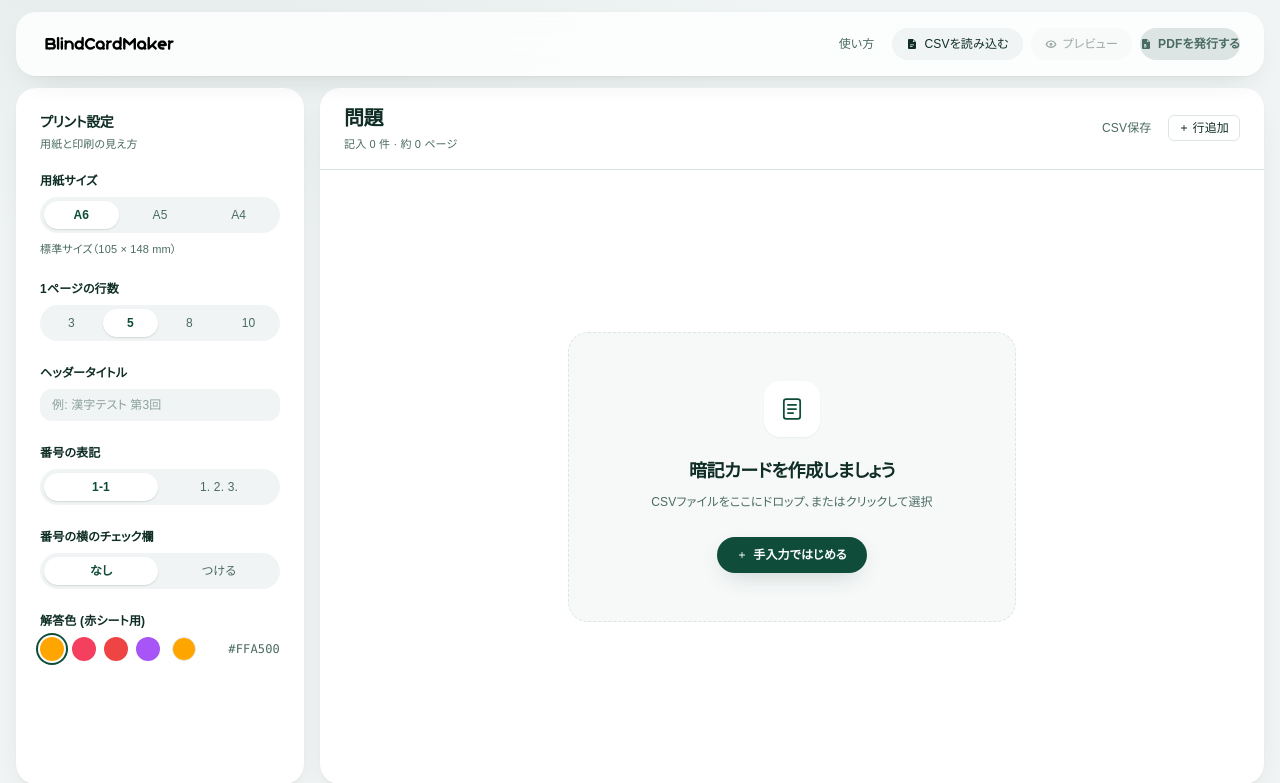
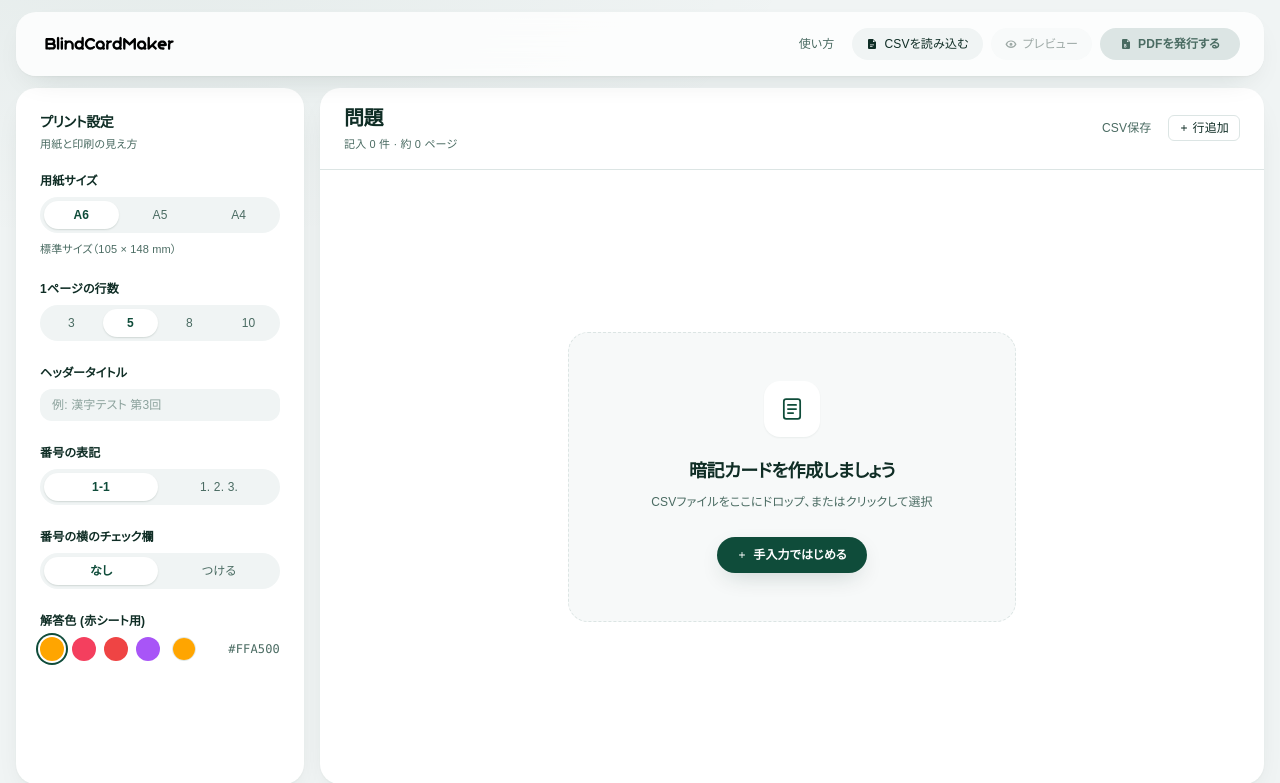
Before and after one commit to chehshs/blindcard, a Flask app: page / in a window 1280 px wide. Shown: the top 783 px of the page. Run offline with Flask 3, Linux system fonts and the light colour scheme; style sheets or scripts are compiled from the project's sources.

Commit message:
ボタンの左右余白を修正
px-4.5 は Tailwind の既定スペーシングに存在せずクラスが生成されないため、
「PDFを発行する」と「編集画面へ」の左右パディングが 0 になっていた。
有効な px-5 に変更する。あわせて未使用の shadow-knob トークンを削除する。

Co-Authored-By: Claude Opus 5 <noreply@anthropic.com>

```diff
--- a/tailwind.config.js
+++ b/tailwind.config.js
@@ -6,7 +6,6 @@ module.exports = {
       boxShadow: {
         xs: "0 1px 2px 0 rgb(15 45 37 / 0.06)",
         panel: "0 1px 2px 0 rgb(15 45 37 / 0.04), 0 12px 32px -16px rgb(15 45 37 / 0.18)",
-        knob: "0 1px 2px 0 rgb(15 45 37 / 0.10), 0 1px 1px 0 rgb(15 45 37 / 0.04)",
         pop: "0 8px 24px -8px rgb(15 45 37 / 0.24)",
       },
       borderRadius: {
--- a/templates/guide.html
+++ b/templates/guide.html
@@ -12,7 +12,7 @@
     <a href="/" class="flex min-w-0 items-center gap-3">
       <img src="/static/blindcard-maker.svg" alt="BlindCardMaker" class="h-6 w-auto max-w-[10rem] sm:h-7 sm:max-w-[14rem]">
     </a>
-    <a href="/" class="inline-flex items-center rounded-full bg-mint px-4.5 py-2 text-xs font-semibold text-white shadow-pop transition hover:bg-mint-hover">編集画面へ</a>
+    <a href="/" class="inline-flex items-center rounded-full bg-mint px-5 py-2 text-xs font-semibold text-white shadow-pop transition hover:bg-mint-hover">編集画面へ</a>
   </header>
 
   <div class="mx-auto flex max-w-5xl gap-10 px-4 py-8 sm:px-6 lg:py-10">
--- a/templates/index.html
+++ b/templates/index.html
@@ -30,7 +30,7 @@
           <svg class="icon" viewBox="0 0 24 24" aria-hidden="true"><path d="M12 5c5 0 9.3 3.1 11 7.5C21.3 16.9 17 20 12 20S2.7 16.9 1 12.5C2.7 8.1 7 5 12 5zm0 2.2A7.5 7.5 0 0 0 4.1 12.5 7.5 7.5 0 0 0 12 16.8a7.5 7.5 0 0 0 7.9-4.3A7.5 7.5 0 0 0 12 7.2zm0 2.3a3 3 0 1 1 0 6 3 3 0 0 1 0-6z"/></svg>
           <span class="hidden sm:inline">プレビュー</span>
         </button>
-        <button type="button" class="inline-flex items-center gap-1.5 rounded-full bg-mint px-4.5 py-2 text-xs font-semibold text-white shadow-pop transition hover:bg-mint-hover disabled:cursor-not-allowed disabled:bg-mint-line disabled:text-mint-muted disabled:shadow-none" :disabled="!canExport || generating" @click="generatePdf">
+        <button type="button" class="inline-flex items-center gap-1.5 rounded-full bg-mint px-5 py-2 text-xs font-semibold text-white shadow-pop transition hover:bg-mint-hover disabled:cursor-not-allowed disabled:bg-mint-line disabled:text-mint-muted disabled:shadow-none" :disabled="!canExport || generating" @click="generatePdf">
           <svg v-if="generating" class="icon icon-spin" viewBox="0 0 24 24" aria-hidden="true"><path d="M12 2a10 10 0 1 0 10 10h-2.2A7.8 7.8 0 1 1 12 4.2z"/></svg>
           <svg v-else class="icon" viewBox="0 0 24 24" aria-hidden="true"><path d="M14 2H6a2 2 0 0 0-2 2v16a2 2 0 0 0 2 2h12a2 2 0 0 0 2-2V8zm0 2 4 4h-4zM8.5 12.2h2.2c1.3 0 2.1.7 2.1 1.7 0 .7-.4 1.2-1 1.4.7.2 1.2.8 1.2 1.6 0 1.2-1 2-2.4 2H8.5zm1.4 1.2v1.3h.7c.5 0 .8-.2.8-.6s-.3-.7-.8-.7zm0 2.4v1.5h.9c.6 0 .9-.3.9-.8s-.4-.7-1-.7z"/></svg>
           <span class="hidden sm:inline">[[ generating ? '生成中…' : 'PDFを発行する' ]]</span>
```
